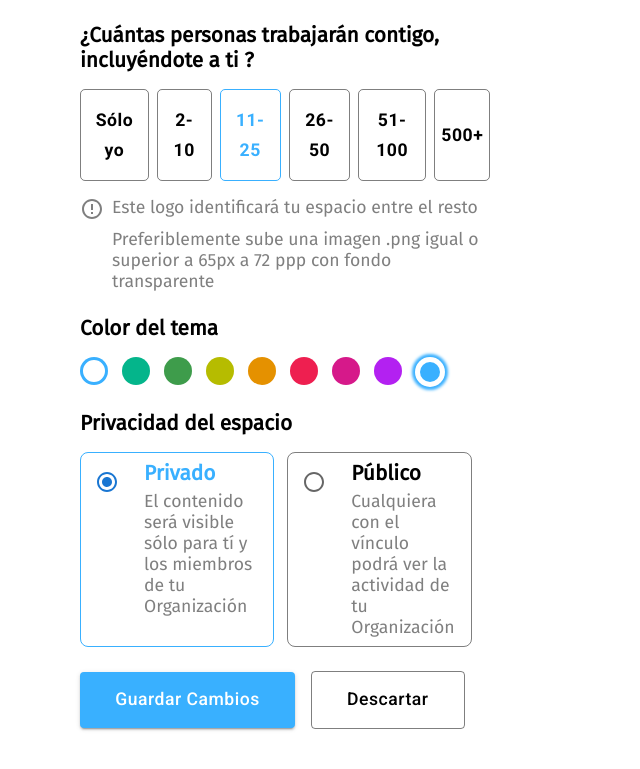
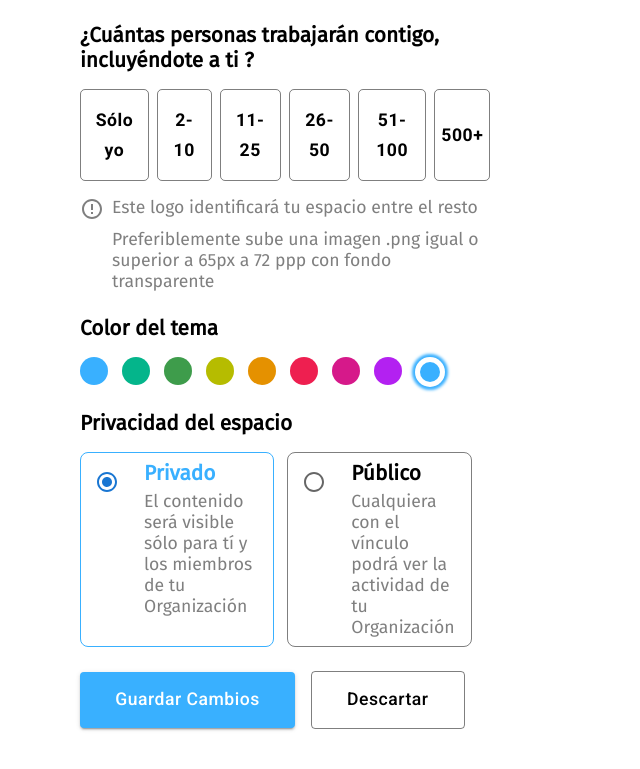
Before and after one commit to Roberto-1998/react-form, a React (Create React App) app: page / in a window 1280 px wide. Shown: the part 831-1600 px from the top of the page, without its empty margins (0-640 px from the left). Built offline with nearby package versions, Linux system fonts and the light colour scheme.

Commit message:
Aplicado es useReducer para evitar tener muchos useState

```diff
--- a/src/App.js
+++ b/src/App.js
@@ -1,52 +1,92 @@
-import React, {useState} from "react";
+import React, {useReducer, useState} from "react";
 import Form from "./components/Form";
 import SvgComponent from "./components/SvgComponent/SvgComponent";
 import './App.css'
 
 
+
+
+
+
 const App=()=>{
 
-const [nameSpace, setnameSpace] = useState('');
-const [domain, setDomain] = useState('');
-const [colorTheme, setColorTheme] = useState('');
-const [image, setImage]=useState(null)
+  const initialState={
+    nameSpace:'',
+    domain:'',
+    colorTheme:'',
+    image:null
+  }
+
+  const reducer=(state, action)=>{
+
+    switch (action.type) {
+      case 'SET_NAMESPACE':
+        return{
+          ...state,
+          nameSpace:action.payload
+        }
+
+      case 'SET_DOMAIN':
+        return{
+          ...state,
+          domain:action.payload
+        }
+
+      case 'SET_COLOR_THEME':
+        return{
+          ...state,
+          colorTheme:action.payload
+        }
+
+      case 'SET_IMAGE':
+        return{
+          ...state,
+          image:action.payload
+        }
 
 
-/* const getNameSpace=(text)=>{
-  setnameSpace(text)
-}
+
+      default:
+        return state
+    }
+  }
 
 
-const getDomain=(text)=>{
-  setDomain(text)
-}
 
-const getColorTheme=(color)=>{
-setColorTheme(color)
-}
 
-const getImage=(image)=>{
-  setImage(image)
-} */
+const [state, dispatch]=useReducer(reducer, initialState);
 
+const {nameSpace, domain, colorTheme, image}=state
 
 const updateData=(type, data)=>{
 
     switch (type) {
         case 'nameSpace':
-          setnameSpace(data)
+          dispatch({
+            type:'SET_NAMESPACE',
+            payload:data
+          })
           break;
 
         case 'domain':
-          setDomain(data)
+         dispatch({
+          type:'SET_DOMAIN',
+          payload:data
+         })
           break;
 
         case 'image':
-          setImage(data)
+         dispatch({
+          type:'SET_IMAGE',
+          payload:data
+         })
           break;
 
         case 'color':
-          setColorTheme(data)
+          dispatch({
+            type:'SET_COLOR_THEME',
+            payload:data
+          })
           break;
 
         default:
--- a/src/components/Form/Form.js
+++ b/src/components/Form/Form.js
@@ -1,4 +1,4 @@
-import React, {useState} from "react";
+import React, {useState, useReducer} from "react";
 import './Form.css'
 
 import {useForm} from 'react-hook-form'
@@ -9,27 +9,75 @@ import { ChromePicker, CirclePicker } from 'react-color';
 import {UnarchiveSharp,ErrorOutlineSharp} from '@mui/icons-material'
 
 
-
-
-
-
-
 const Form=(props)=>{
 
+    // Función recibida desde App
     const {updateData}=props
 
-
-    const {register, handleSubmit, watch}=useForm({
+    const {register, handleSubmit, watch, reset}=useForm({
         defaultValues:{
             privacy:"private"
         }
     })
 
 
-    const [image, setImage] = useState(null)
-    const [peopleWork, setPeopleWork]=useState('11-25')
-    const [color, setColor]=useState('#39b0ff')
-    const [isColorPickerActive, setColorPickerActive]=useState(false)
+
+    const reducer=(state, action)=>{
+
+      switch (action.type) {
+        case 'SET_COLOR':
+            return{
+                ...state,
+                color:action.payload
+            }
+
+        case 'SET_IMAGE':
+            return{
+                ...state,
+                image:action.payload
+            }
+
+        case 'SET_PEOPLE_WORK':
+        return{
+            ...state,
+            peopleWork:action.payload
+        }
+
+        case 'SET_COLOR_PICKER_ACTIVE':
+            return{
+                ...state,
+                isColorPickerActive:action.payload
+            }
+
+        case 'RESET':
+            return{
+                ...initialState
+            }
+        default:
+            return state
+      }
+
+
+
+    }
+
+
+    const initialState={
+        image:null,
+        peopleWork:'',
+        color:'',
+        isColorPickerActive:false
+
+    }
+
+    const [state, dispatch]=useReducer(reducer, initialState);
+
+
+
+    const {image,peopleWork, color,isColorPickerActive }=state
+
+
+
 
 
 
@@ -47,7 +95,10 @@ const Form=(props)=>{
 
 // Obtener color, actualizar estado y enviarlo a App
     const handleColor=(colorPicked)=>{
-        setColor(colorPicked)
+       dispatch({
+        type:'SET_COLOR',
+        payload:colorPicked
+       })
         updateData('color',colorPicked)
     }
 
@@ -56,13 +107,17 @@ const Form=(props)=>{
 // Obtener image, actualizar estado y enviarla a App
    const onImageChange = (event) => {
         if (event.target.files && event.target.files[0]) {
-          setImage(URL.createObjectURL(event.target.files[0]));
+            dispatch({
+                type:'SET_IMAGE',
+                payload:URL.createObjectURL(event.target.files[0])
+            })
+
           updateData('image',URL.createObjectURL(event.target.files[0]));
 
         }
        }
 
-
+// Envío de formulario
     const onSubmit=(data)=>{
        const payload={
             ...data,
@@ -71,15 +126,17 @@ const Form=(props)=>{
             color
         }
         console.log({payload})
+        resetForm();
     }
 
 
+    // Descartar cambios de formulario
     const resetForm=()=>{
+        // Actualizar estados
+       dispatch({type:'RESET'})
 
-        // Actualizar estados
-        setColor('')
-        setImage(null)
-        setPeopleWork('')
+        //Reset Forms Fields
+        reset()
 
         // Actualizar información a enviar a App
         updateData('color', '')
@@ -145,12 +202,12 @@ const Form=(props)=>{
                         <h4 className="bold">¿Cuántas personas trabajarán contigo, incluyéndote a ti ?</h4>
                         <div className="flex-row margin-10">
                             <ButtonGroup variant="text" aria-label="text button group">
-                            <Button  variant="outlined" className={`button-work-people button-all button-gray color-button-black ${peopleWork==='1' ? 'active-color' :''}`} onClick={()=>setPeopleWork('1')} >Sólo yo</Button>
-                            <Button  variant="outlined" className={`button-work-people button-all button-gray color-button-black ${peopleWork==='2-10' ? 'active-color' :''}`} onClick={()=>setPeopleWork('2-10')}>2-10</Button>
-                            <Button  variant="outlined" className={`button-work-people button-all button-gray color-button-black ${peopleWork==='11-25' ? 'active-color' :''}`} onClick={()=>setPeopleWork('11-25')}>11-25</Button>
-                            <Button  variant="outlined" className={`button-work-people button-all button-gray color-button-black ${peopleWork==='26-50' ? 'active-color' :''}`} onClick={()=>setPeopleWork('26-50')}>26-50</Button>
-                            <Button  variant="outlined" className={`button-work-people button-all button-gray color-button-black ${peopleWork==='51-100' ? 'active-color' :''}`} onClick={()=>setPeopleWork('51-100')}>51-100</Button>
-                            <Button  variant="outlined" className={`button-work-people button-all button-gray color-button-black ${peopleWork==='500+' ? 'active-color' :''}`} onClick={()=>setPeopleWork('500+')}>500+</Button>
+                            <Button  variant="outlined" className={`button-work-people button-all button-gray color-button-black ${peopleWork==='1' ? 'active-color' :''}`} onClick={()=>dispatch({type:'SET_PEOPLE_WORK', payload:'1'})} >Sólo yo</Button>
+                            <Button  variant="outlined" className={`button-work-people button-all button-gray color-button-black ${peopleWork==='2-10' ? 'active-color' :''}`} onClick={()=>dispatch({type:'SET_PEOPLE_WORK', payload:'2-10'})}>2-10</Button>
+                            <Button  variant="outlined" className={`button-work-people button-all button-gray color-button-black ${peopleWork==='11-25' ? 'active-color' :''}`} onClick={()=>dispatch({type:'SET_PEOPLE_WORK', payload:'11-25'})}>11-25</Button>
+                            <Button  variant="outlined" className={`button-work-people button-all button-gray color-button-black ${peopleWork==='26-50' ? 'active-color' :''}`} onClick={()=>dispatch({type:'SET_PEOPLE_WORK', payload:'26-50'})}>26-50</Button>
+                            <Button  variant="outlined" className={`button-work-people button-all button-gray color-button-black ${peopleWork==='51-100' ? 'active-color' :''}`} onClick={()=>dispatch({type:'SET_PEOPLE_WORK', payload:'51-100'})}>51-100</Button>
+                            <Button  variant="outlined" className={`button-work-people button-all button-gray color-button-black ${peopleWork==='500+' ? 'active-color' :''}`} onClick={()=>dispatch({type:'SET_PEOPLE_WORK', payload:'500+'})}>500+</Button>
                             </ButtonGroup>
                     </div>
 
@@ -177,7 +234,7 @@ const Form=(props)=>{
                                     <CirclePicker   color={color} onChange={updatedColor=>handleColor(updatedColor.hex)} width="100%" colors={['#39b0ff','#04B58B', '#3E9C4B', '#B6BC00', '#E59100', '#EE1F50','#D6198A', '#B321F1']}>
                                     </CirclePicker>
 
-                                        <span className="pickerColor" onClick={()=>setColorPickerActive(!isColorPickerActive)}>
+                                        <span className="pickerColor" onClick={()=>dispatch({type:'SET_COLOR_PICKER_ACTIVE', payload:!isColorPickerActive})}>
                                         <span></span>
                                         </span>
 
```
